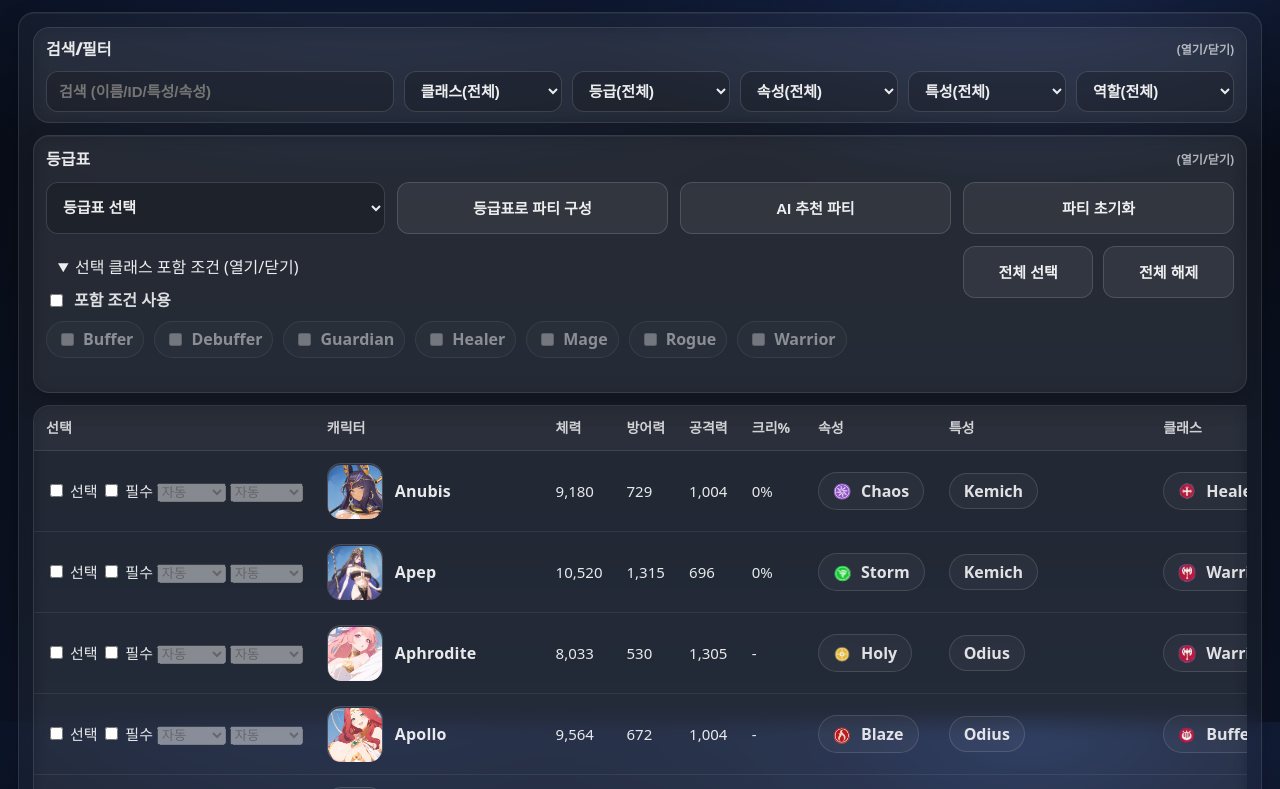
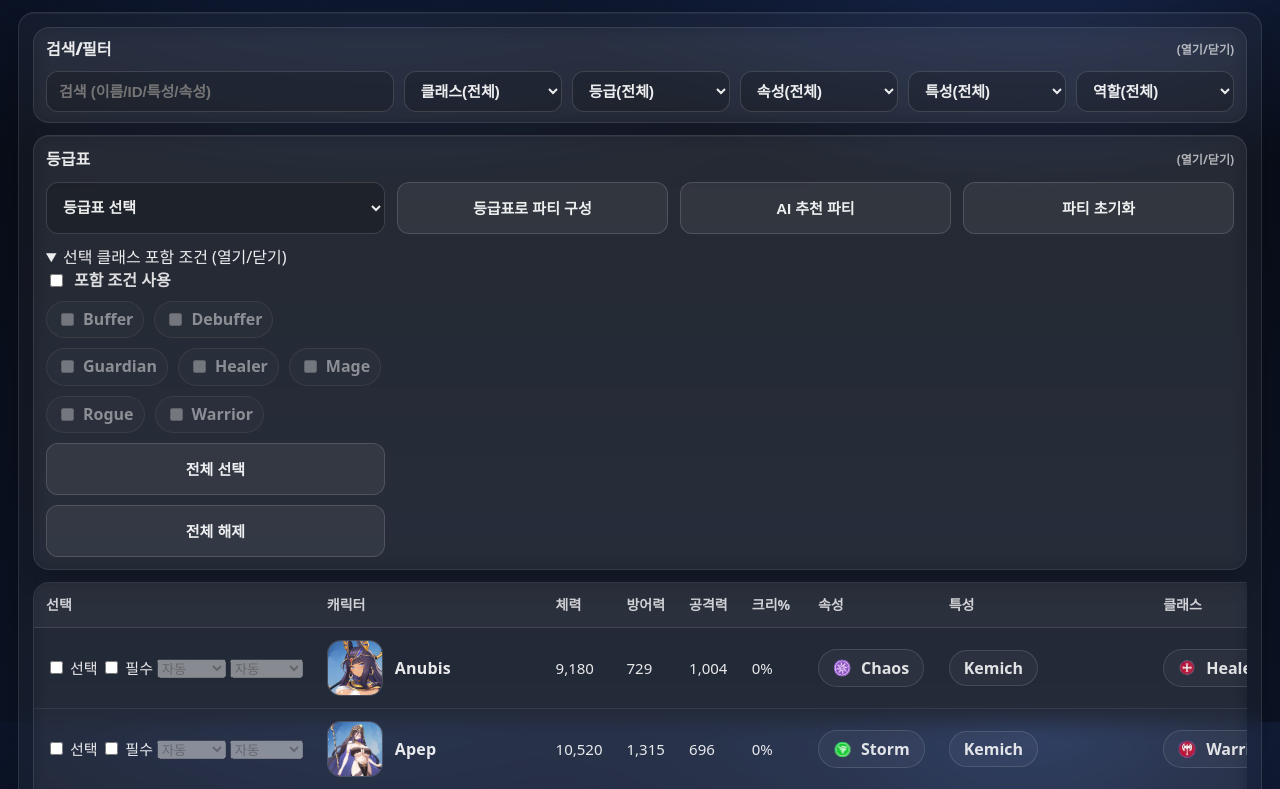
Before and after one commit to bamb177/nova, a Flask app: page /ui/select in a window 1280 px wide. Shown: the part 78-867 px from the top of the page. Run offline with Flask 3, Linux system fonts and the light colour scheme.

Commit message:
Update select.html

```diff
--- a/templates/select.html
+++ b/templates/select.html
@@ -9,7 +9,6 @@
   <link rel="stylesheet" href="/css/select.css?v={{ last_refresh }}" />
 
   <!-- ✅ Tier 결과 카드 이미지 + PC 폭 확장 오버라이드 -->
-
 </head>
 
 <body>
@@ -82,6 +81,7 @@
         </summary>
 
         <div class="tier-body">
+          <!-- 1줄: 등급표선택 / 등급표로파티구성 / AI추천파티 / 파티초기화 -->
           <div class="tier-row tier-topline">
             <select id="tierPreset" class="select" disabled>
               <option value="">tier-lists.js 로딩중...</option>
@@ -89,18 +89,10 @@
             <button class="btn" id="btnBuildTierParty" type="button" disabled>등급표로 파티 구성</button>
             <button class="btn" id="btnAiParty" type="button" disabled>AI 추천 파티</button>
             <button class="btn" id="btnResetParties" type="button">파티 초기화</button>
-
-            <div class="tier-top-spacer" aria-hidden="true"></div>
-
-            <!-- ✅ 전체선택/전체해제: 1줄 우측 -->
-            <div class="tier-actions-inline">
-              <button class="btn" id="btnAll" type="button">전체 선택</button>
-              <button class="btn" id="btnNone" type="button">전체 해제</button>
-            </div>
           </div>
 
-          <!-- ✅ 2줄: 선택 클래스 포함 조건 (접기/펼치기) -->
-          <div class="tier-row tier-classline">
+          <!-- 2줄: 선택클래스포함조건 / 전체선택 / 전체해제 -->
+          <div class="tier-row tier-secondline">
             <details class="subpanel" id="classCondPanel" open>
               <summary class="subpanel-summary">
                 <span class="subpanel-title">선택 클래스 포함 조건</span>
@@ -115,6 +107,8 @@
                 <div class="tier-classes tier-classes-inline" id="tierClassBox" aria-disabled="true"></div>
               </div>
             </details>
+            <button class="btn" id="btnAll" type="button">전체 선택</button>
+            <button class="btn" id="btnNone" type="button">전체 해제</button>
           </div>
 
           <div id="tierPartyResult" class="tier-result"></div>
@@ -122,7 +116,7 @@
         </div>
       </details>
 
-      <!-- ===== Characters list ===== -->
+<!-- ===== Characters list ===== -->
       <div class="table-wrap">
         <table class="table">
           <thead>
```
